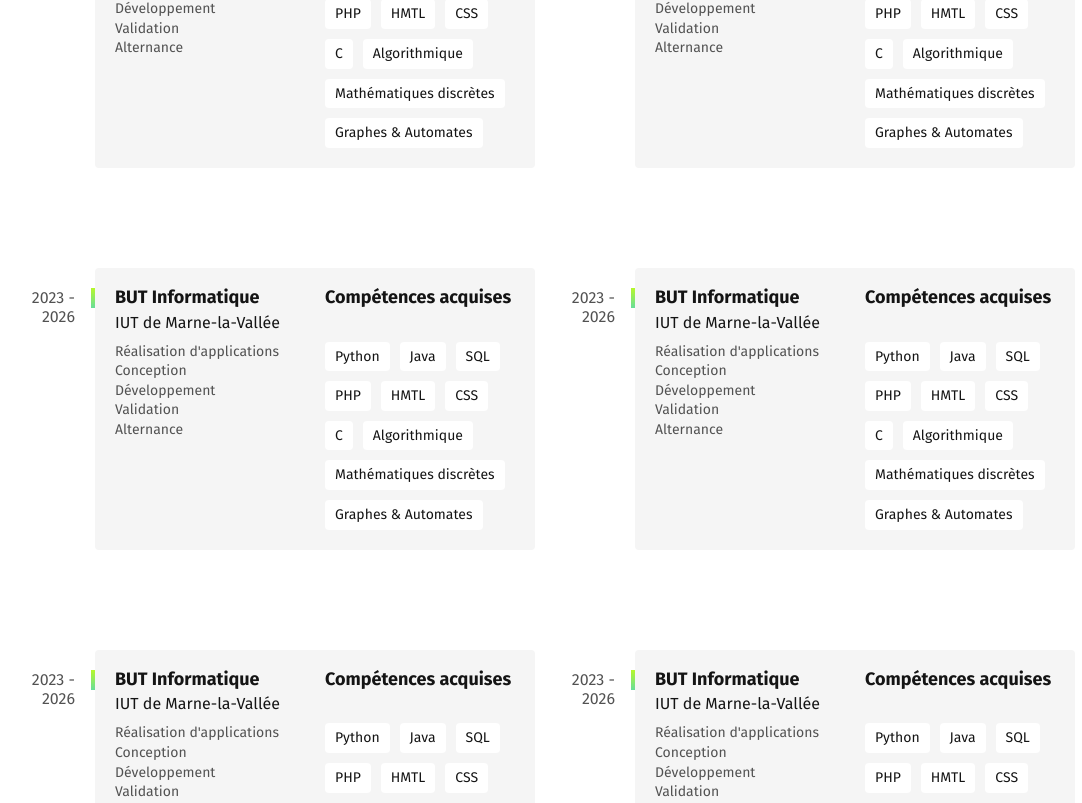
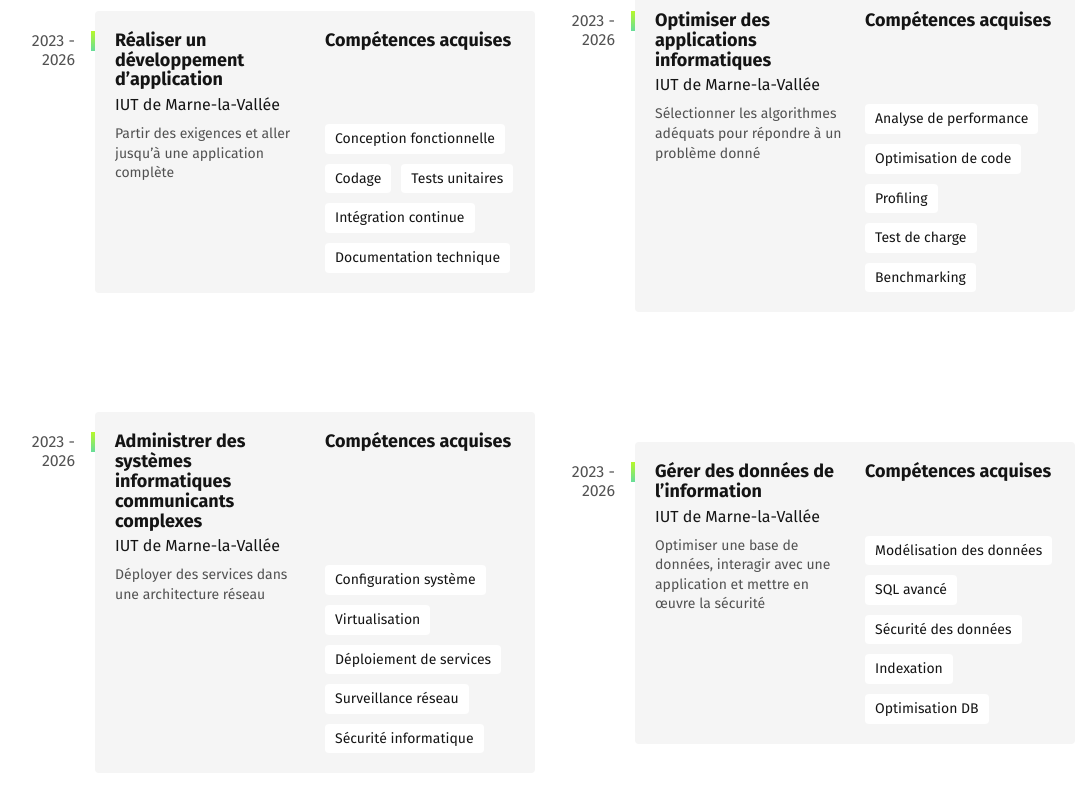
Before and after one commit to Galaktik-hub/portfolio, a React (Vite) app: page / in a window 1280 px wide. Shown: the part 694-1497 px from the top of the page, without its empty margins (55-1137 px from the left). Built offline with nearby package versions, Linux system fonts and the light colour scheme.

Commit message:
Added the Skill Title

```diff
--- a/src/App.tsx
+++ b/src/App.tsx
@@ -1,6 +1,7 @@
 import React from 'react';
 import Header from './components/Header';
 import Intro from './components/Intro';
+import SkillTitle from "./components/SkillTitle.tsx";
 import FormationList from './components/FormationList';
 import Footer from './components/Footer';
 import './index.css';
@@ -10,6 +11,7 @@
         <>
             <Header />
             <Intro />
+            <SkillTitle />
             <FormationList />
             <Footer />
         </>
--- a/src/components/FormationList.tsx
+++ b/src/components/FormationList.tsx
@@ -8,30 +8,98 @@
     skills: string[];
 }
 
-const formationData: Formation[] = Array(6).fill({
+const formationData: Formation[] = [
+    {
         year: "2023 - 2026",
-    title: "BUT Informatique",
+        title: "Réaliser un développement d’application",
         school: "IUT de Marne-la-Vallée",
         acquiredSkills: [
-        "Réalisation d'applications",
-        "Conception",
-        "Développement",
-        "Validation",
-        "Alternance",
+            "Partir des exigences et aller jusqu’à une application complète"
         ],
         skills: [
-        "Python",
-        "Java",
-        "SQL",
-        "PHP",
-        "HMTL",
-        "CSS",
-        "C",
-        "Algorithmique",
-        "Mathématiques discrètes",
-        "Graphes & Automates",
+            "Conception fonctionnelle",
+            "Codage",
+            "Tests unitaires",
+            "Intégration continue",
+            "Documentation technique"
+        ]
+    },
+    {
+        year: "2023 - 2026",
+        title: "Optimiser des applications informatiques",
+        school: "IUT de Marne-la-Vallée",
+        acquiredSkills: [
+            "Sélectionner les algorithmes adéquats pour répondre à un problème donné"
         ],
-});
+        skills: [
+            "Analyse de performance",
+            "Optimisation de code",
+            "Profiling",
+            "Test de charge",
+            "Benchmarking"
+        ]
+    },
+    {
+        year: "2023 - 2026",
+        title: "Administrer des systèmes informatiques communicants complexes",
+        school: "IUT de Marne-la-Vallée",
+        acquiredSkills: [
+            "Déployer des services dans une architecture réseau"
+        ],
+        skills: [
+            "Configuration système",
+            "Virtualisation",
+            "Déploiement de services",
+            "Surveillance réseau",
+            "Sécurité informatique"
+        ]
+    },
+    {
+        year: "2023 - 2026",
+        title: "Gérer des données de l’information",
+        school: "IUT de Marne-la-Vallée",
+        acquiredSkills: [
+            "Optimiser une base de données, interagir avec une application et mettre en œuvre la sécurité"
+        ],
+        skills: [
+            "Modélisation des données",
+            "SQL avancé",
+            "Sécurité des données",
+            "Indexation",
+            "Optimisation DB"
+        ]
+    },
+    {
+        year: "2023 - 2026",
+        title: "Conduire un projet",
+        school: "IUT de Marne-la-Vallée",
+        acquiredSkills: [
+            "Appliquer une démarche de suivi de projet en fonction des besoins métiers"
+        ],
+        skills: [
+            "Gestion de projet",
+            "Méthodes agiles",
+            "Planification",
+            "Suivi des risques",
+            "Communication client"
+        ]
+    },
+    {
+        year: "2023 - 2026",
+        title: "Travailler dans une équipe informatique",
+        school: "IUT de Marne-la-Vallée",
+        acquiredSkills: [
+            "Situer son rôle et ses missions au sein d’une équipe informatique"
+        ],
+        skills: [
+            "Collaboration",
+            "Communication interpersonnelle",
+            "Gestion de conflits",
+            "Travail en mode agile",
+            "Leadership collaboratif"
+        ]
+    }
+];
 
 interface FormationProps {
     formation: Formation;
--- /dev/null
+++ b/src/components/SkillTitle.tsx
@@ -0,0 +1,9 @@
+import React from "react";
+
+const SkillTitle: React.FC = () => {
+    return (
+        <h1 id="competences">Compétences</h1>
+    );
+};
+
+export default SkillTitle;
```
Lines whose indentation alone changed are shown as unchanged.
